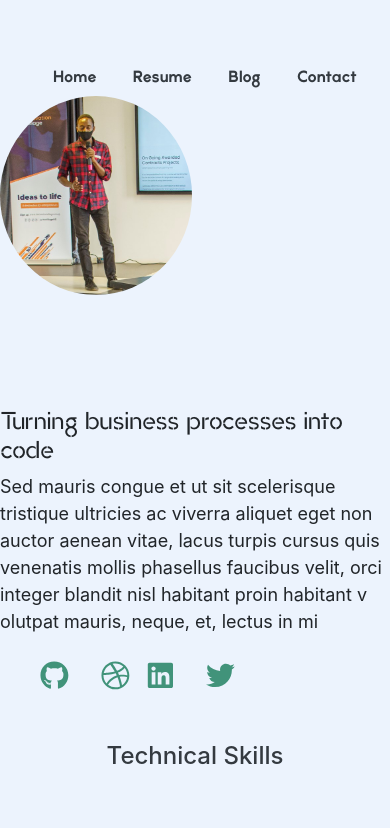
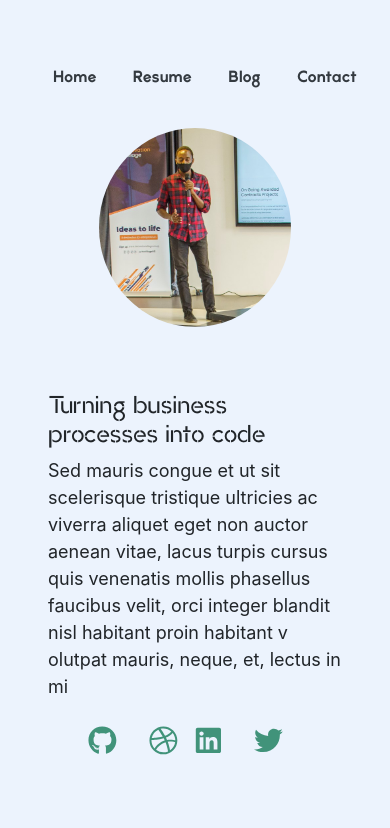
Before and after one commit to morelmiles/portfolio, a React (Create React App) app: page / in a window 390 px wide. Shown: the top 828 px of the page. Built offline with nearby package versions, Linux system fonts and the light colour scheme.

Commit message:
Finish up with the hero component

```diff
--- a/src/index.css
+++ b/src/index.css
@@ -58,7 +58,9 @@ nav {
 }
 
 .hero__container {
-    margin: 5rem 11rem;
+    display: flex;
+    justify-content: space-around;
+    align-items: center;
     height: 100%;
 }
 
@@ -68,9 +70,8 @@ nav {
 }
 
 .hero__text {
-    margin-top: 7rem;
+    margin-top: 3rem;
 }
-
 .hero__img {
     height: 384.43px;
     border-radius: 50%;
@@ -79,6 +80,7 @@ nav {
 .hero__para {
     font-size: 18px;
     font-weight: 400;
+
 }
 
 .hero__icons {
@@ -104,15 +106,21 @@ nav {
         background-color: var(--bgColor);
         display: none;
     }
-    .hero__container {
-        margin: 0 auto;
+    .hero__text{
+          margin: 2rem 3rem 1.2rem  3rem;
+
     }
 
-    .hero__img {display: block;
-      align-items: center;
-      justify-content: center;
-      height: auto;
+    .hero__img {
+        display: block;
+        margin: 2rem;
+        align-items: center;
+        justify-content: center;
+        height: auto;
         width: 192.43px;
+    }
+    .hero__para{
+      margin-right: 0;
     }
 }
 
```
Also changed, not shown: src/components/hero/Hero.js (+10 -8 lines).
